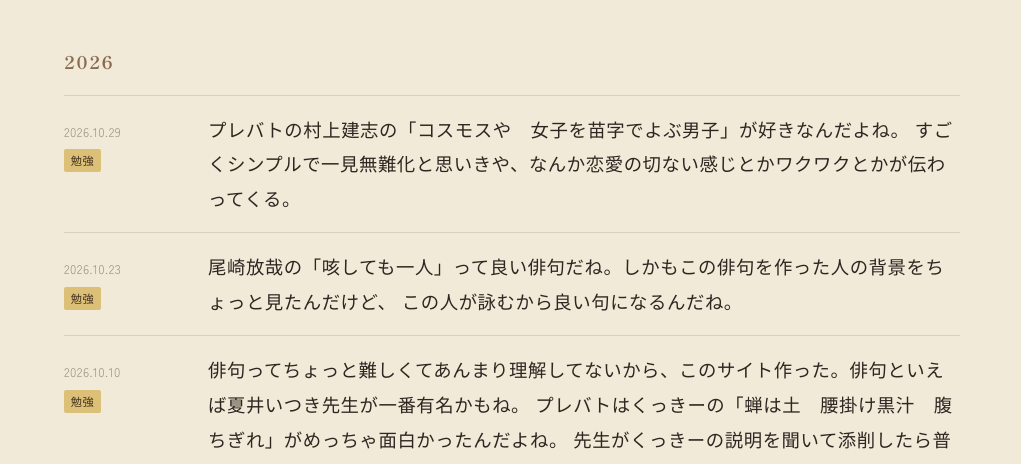
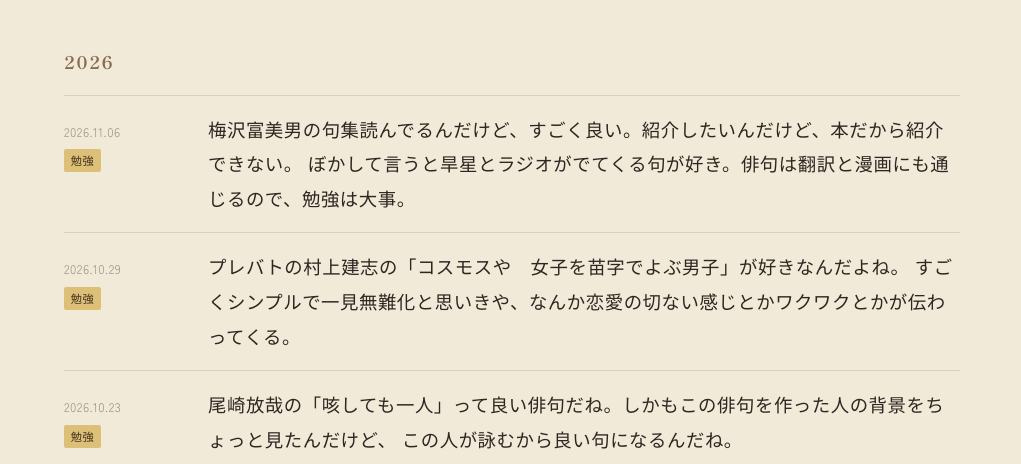
Before and after one commit to Azaleacreativeroom888/fan-haiku, a plain HTML site: page blog.html in a window 1280 px wide. Shown: the part 332-796 px from the top of the page, without its empty margins (128-1149 px from the left). Drawn offline with Linux system fonts and the light colour scheme.

Commit message:
Update blog.html

```diff
--- a/blog.html
+++ b/blog.html
@@ -356,6 +356,15 @@
 
       <li class="diary-entry">
         <div class="diary-date">
+          2026.11.06
+          <span class="kigo-tag">勉強</span>
+        </div>
+        <p class="diary-haiku">梅沢富美男の句集読んでるんだけど、すごく良い。紹介したいんだけど、本だから紹介できない。
+        ぼかして言うと旱星とラジオがでてくる句が好き。俳句は翻訳と漫画にも通じるので、勉強は大事。</p>
+      </li>
+
+      <li class="diary-entry">
+        <div class="diary-date">
           2026.10.29
           <span class="kigo-tag">勉強</span>
         </div>
```
